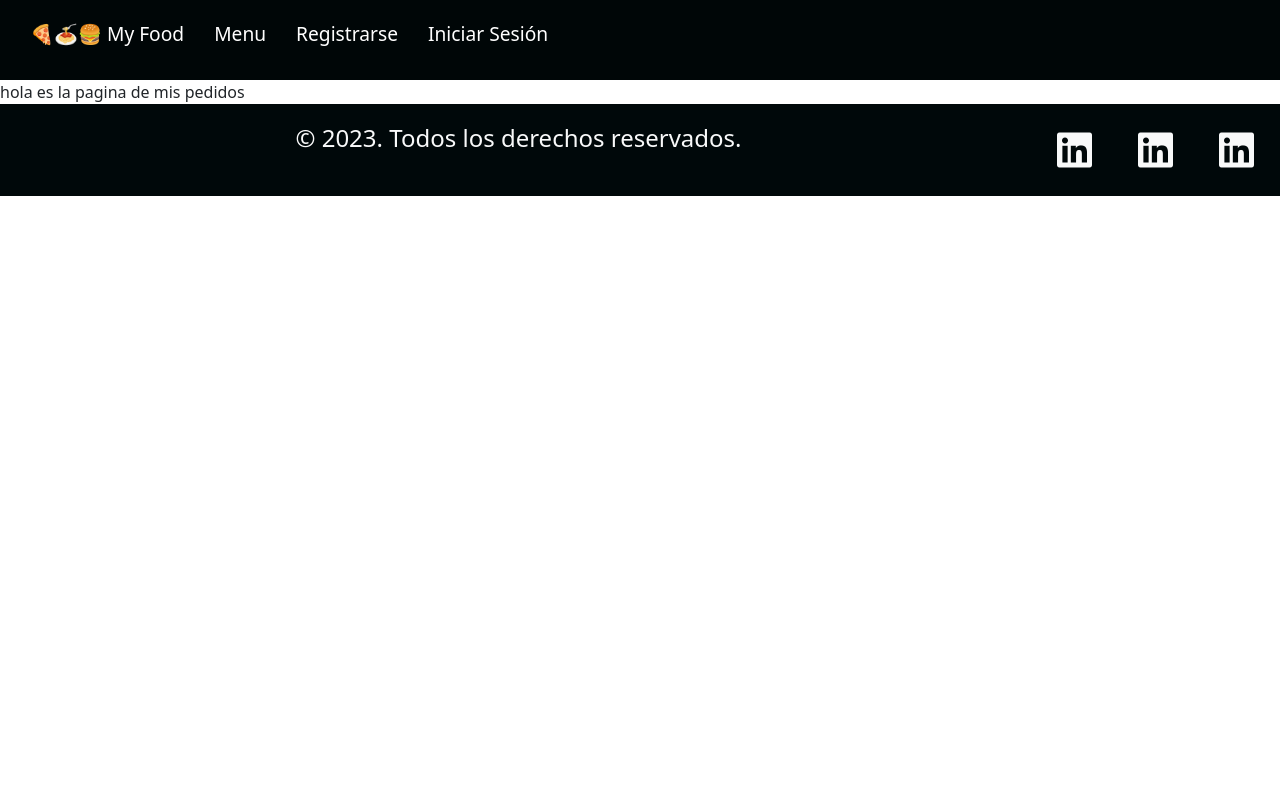
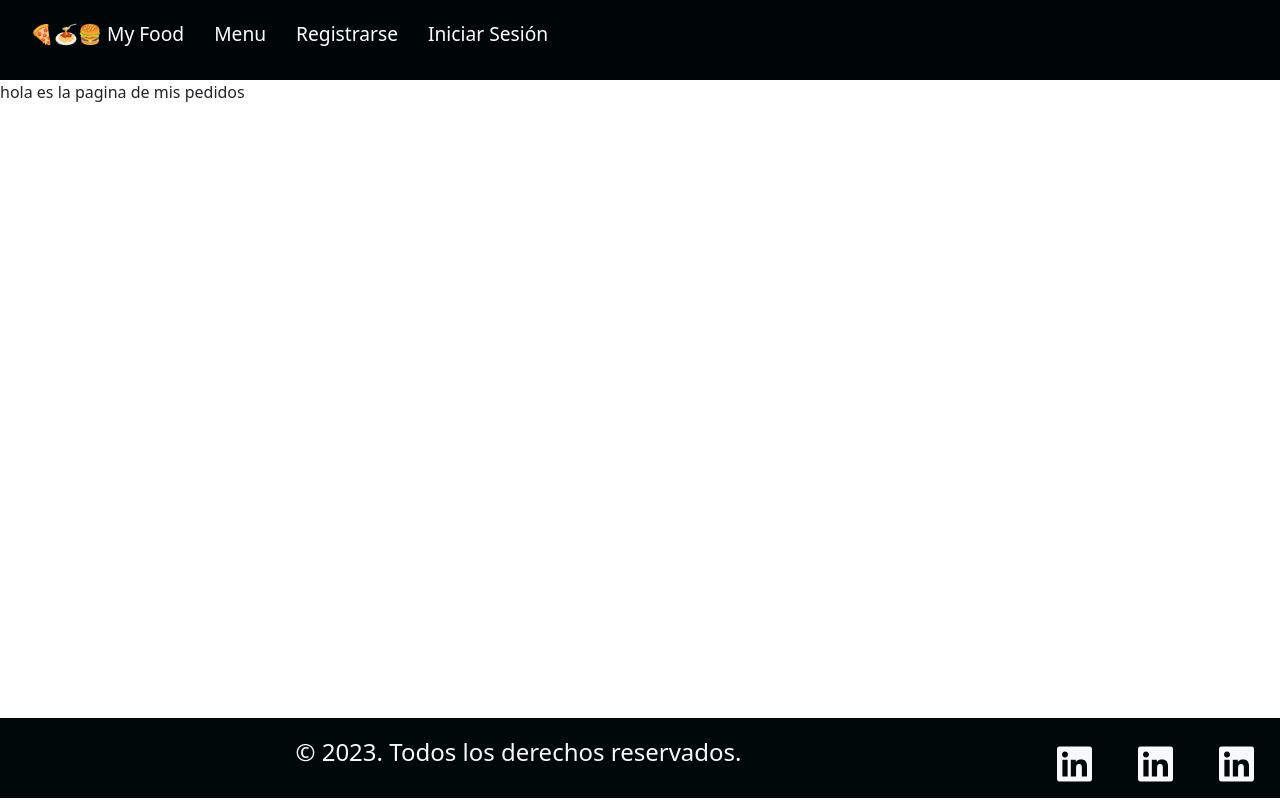
Before and after one commit to roger-rd/Proyecto_FInal_Desafio_Latam, a React (Vite) app: page /misPedidos in a window 1280 px wide. Built offline with nearby package versions, Linux system fonts and the light colour scheme.

Commit message:
se modifica el foooter no como se quiere

```diff
--- /dev/null
+++ b/src/assets/css/login.css
@@ -0,0 +1,4 @@
+.login{
+margin-bottom: 50%;
+
+}
--- a/src/assets/css/navbarFooter.css
+++ b/src/assets/css/navbarFooter.css
@@ -27,7 +27,16 @@ nav {
 }
 
 footer{
-  margin-top: 0px;
+  position: fixed ;
+  /* margin-top: 20%; */
   background: #00080a;
   margin-bottom: 2px;
+  height: 10%;
+  bottom: 0;
+  width: 100%;
 }
+
+
+body {
+  margin-bottom: 100px; /* Ajusta el valor según el alto del footer */
+}
--- a/src/main.jsx
+++ b/src/main.jsx
@@ -1,6 +1,7 @@
 import React from 'react'
 import { createRoot } from 'react-dom/client'
-import App from './App'
+import App from './App';
+
 
 import UserContextProvider from "./context/UserContext"
 import OperationsContextProvider from "./context/OperationsContext";
```
